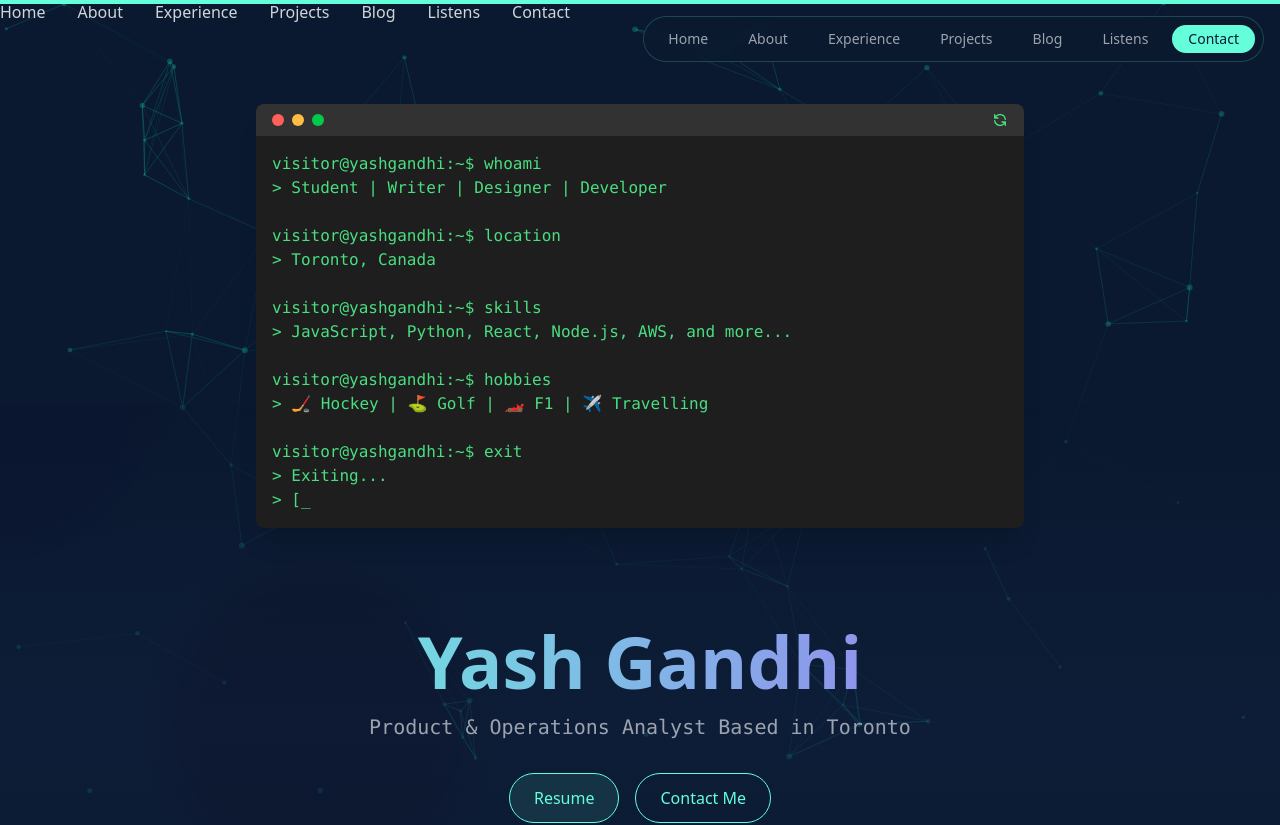
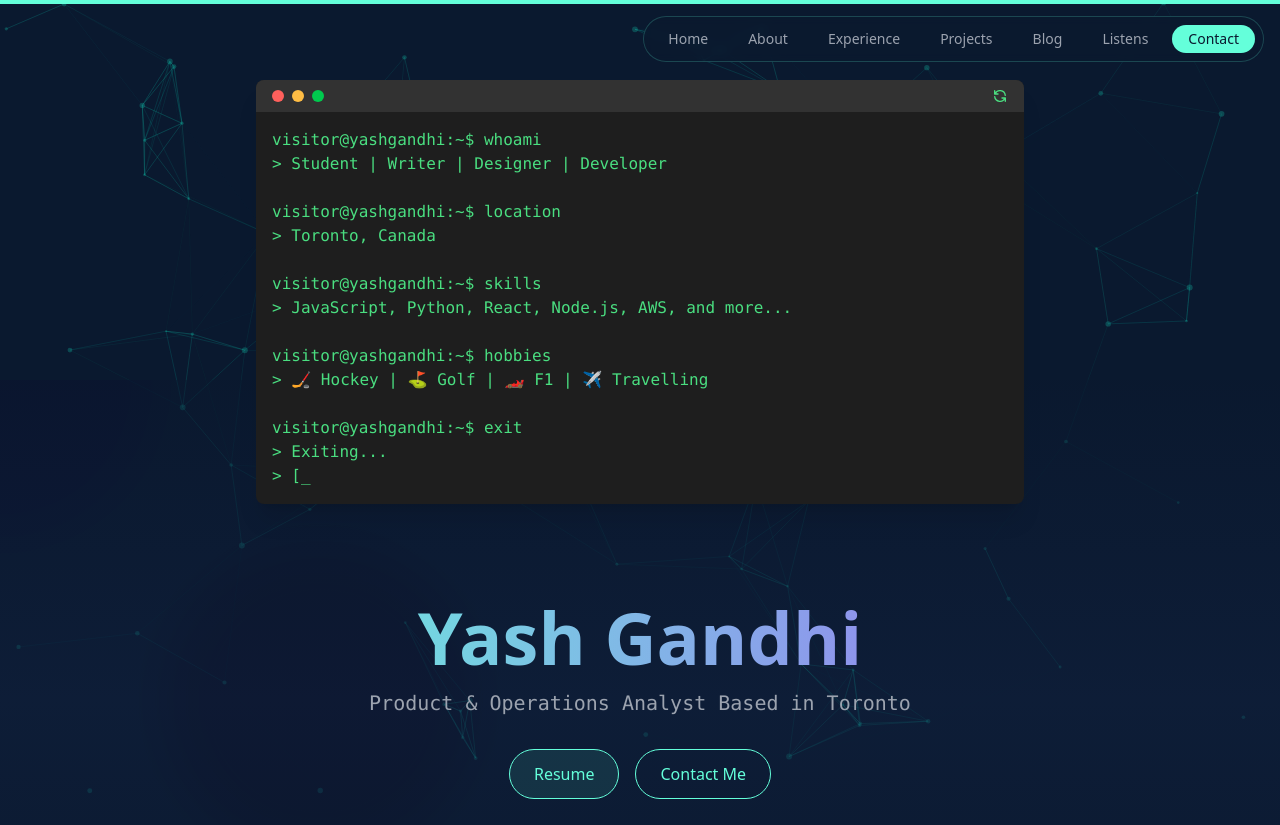
Before and after one commit to yasher3413/yashgandhi-website, a Next.js app: page / in a window 1280 px wide. Shown: the top 825 px of the page. Built offline with nearby package versions, Linux system fonts and the light colour scheme.

Commit message:
new changes

```diff
--- a/src/components/Blog.tsx
+++ b/src/components/Blog.tsx
@@ -86,7 +86,7 @@ const Blog = () => {
               <Card className="h-full group hover:bg-secondary/5 transition-colors duration-300">
                 <div className="flex flex-col h-full space-y-4">
                   <div>
-                    <h3 className="text-2xl font-bold text-secondary group-hover:text-secondary/90 transition-colors line-clamp-2">
+                    <h3 className="text-2xl font-bold text-secondary group-hover:text-primary transition-colors line-clamp-2">
                       {post.title}
                     </h3>
                     <p className="text-gray-300 mt-2 line-clamp-3 group-hover:text-gray-200 transition-colors">
--- a/src/components/Navigation.tsx
+++ b/src/components/Navigation.tsx
@@ -122,29 +122,7 @@ const Navigation = () => {
           </ul>
         </div>
       </nav>
-      <nav className="hidden md:flex space-x-8">
-        <a href="#home" className="text-gray-300 hover:text-secondary transition-colors">
-          Home
-        </a>
-        <a href="#about" className="text-gray-300 hover:text-secondary transition-colors">
-          About
-        </a>
-        <a href="#experience" className="text-gray-300 hover:text-secondary transition-colors">
-          Experience
-        </a>
-        <a href="#projects" className="text-gray-300 hover:text-secondary transition-colors">
-          Projects
-        </a>
-        <a href="#blog" className="text-gray-300 hover:text-secondary transition-colors">
-          Blog
-        </a>
-        <a href="#listens" className="text-gray-300 hover:text-secondary transition-colors">
-          Listens
-        </a>
-        <a href="#contact" className="text-gray-300 hover:text-secondary transition-colors">
-          Contact
-        </a>
-      </nav>
+
     </>
   );
 };
--- a/src/components/Projects.tsx
+++ b/src/components/Projects.tsx
@@ -1,6 +1,7 @@
-import { motion } from "framer-motion";
-import Link from "next/link";
-import Card from "./Card";
+import React from 'react';
+import { motion } from 'framer-motion';
+import Card from './Card';
+import Link from 'next/link';
 
 const Projects = () => {
   const projects = [
@@ -36,7 +37,7 @@ const Projects = () => {
           Projects
         </h2>
         <p className="text-gray-300 text-lg mb-8">
-          Here are some of my recent projects. Click on the GitHub icon to view the repository.
+          Here are some of my recent projects. Click on a project to view its GitHub repository.
         </p>
       </motion.div>
 
```
